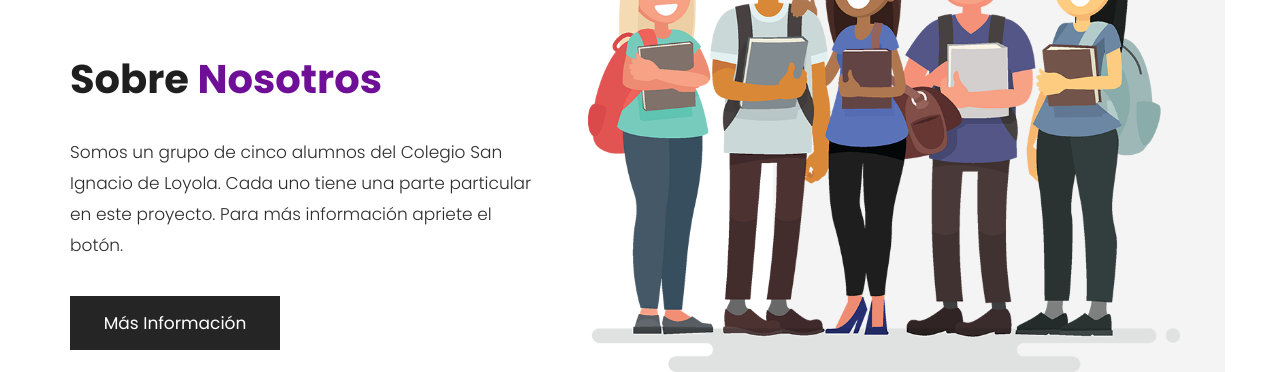
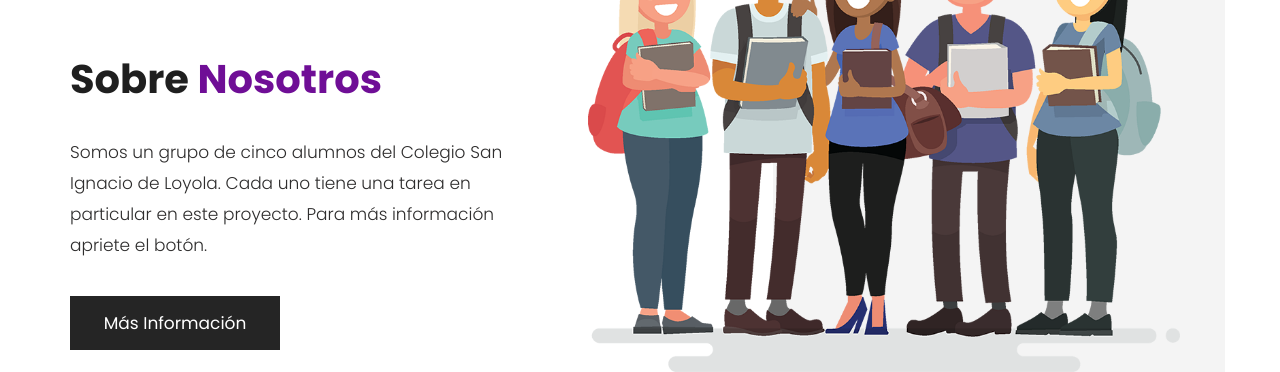
Before and after one commit to majoromeror/RepoStem2023, a plain HTML site: page index.html in a window 1280 px wide. Shown: the part 980-1352 px from the top of the page. Drawn offline with nearby package versions, Linux system fonts and the light colour scheme; a web font is replaced by a local one.

Commit message:
Update index.html

```diff
--- a/index.html
+++ b/index.html
@@ -104,7 +104,7 @@
                <div class="col-md-5">
                   <div class="titlepage">
                      <h2>Sobre <span class="green">Nosotros</span></h2>
-                     <p>Somos un grupo de cinco alumnos del Colegio San Ignacio de Loyola. Cada uno tiene una parte particular en este proyecto. Para más información apriete el botón.</p>
+                     <p>Somos un grupo de cinco alumnos del Colegio San Ignacio de Loyola. Cada uno tiene una tarea en particular en este proyecto. Para más información apriete el botón.</p>
                      <a class="read_more" href="testimonial.html"> Más Información</a>
                   </div>
                </div>
```
